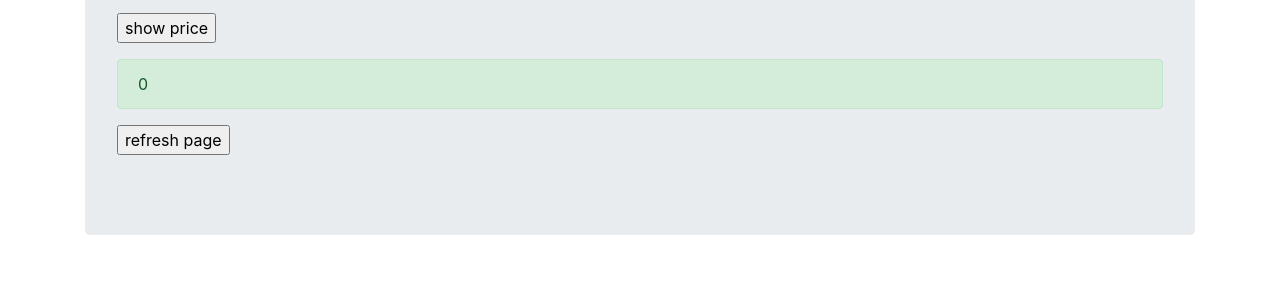
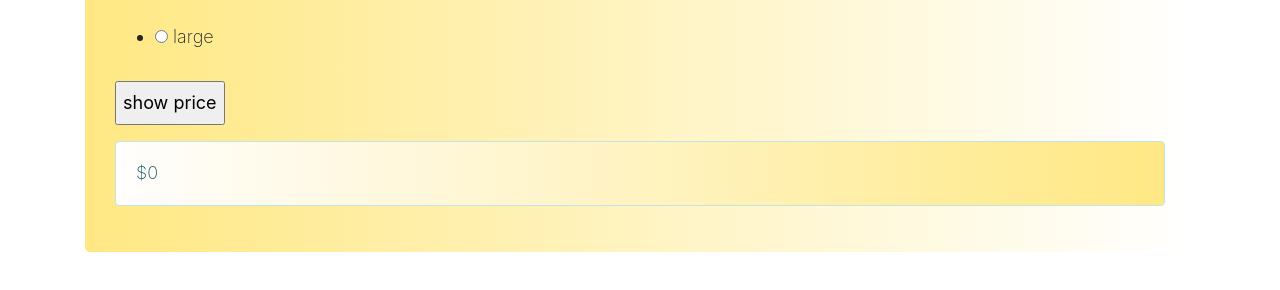
Before and after one commit to RichterBros/pizzaParlor, a plain HTML site: page index.html in a window 1280 px wide. Both pictures are taken after a click on the button "show price". Shown: the part 440-730 px from the top of the page. Drawn offline with Linux system fonts and the light colour scheme.

Commit message:
add styles

```diff
--- a/css/styles.css
+++ b/css/styles.css
@@ -0,0 +1,23 @@
+.jumbotron{
+
+  padding: 30px;
+   margin-bottom: 30px;
+   font-size: 18px;
+   font-weight: 200;
+   line-height: 2.1428571435;
+   color: inherit;
+
+   background-color: transparent;
+
+   background-image: linear-gradient(to right, rgb(255, 232, 131), rgba(255,0,0,0));
+
+
+}
+
+
+#output{
+  background-image: linear-gradient(to left, rgb(255, 232, 131), rgb(255, 255, 255));
+  display: none;
+  background-color: transparent;
+
+}
--- a/index.html
+++ b/index.html
@@ -41,11 +41,11 @@
       </ul>
 
       <p><input type="button" value="show price"></p>
+      <div id="output" class="alert alert-info"> </div>
 
-      <div id="output" class="alert alert-success"> </div>
+     </div>
 
-      <p><input type="button" onClick="window.location.reload();"value="refresh page"></p>
-      </div>
     </div>
+
   </body>
 </html>
--- a/js/scripts.js
+++ b/js/scripts.js
@@ -4,18 +4,13 @@ $(document).ready(function(){
   $("input[type='button']").click(function(){
     event.preventDefault();
 
-    //var arr = document.getElementById('rbtn').getElementsByTagName('input')
-
-
-
-    //console.log(Pizza.toppings.Topping)
     if  (document.getElementById('pepperoni').checked) {
 
        var topping1 = "pepperoni"
        var topping1 = new Topping(topping1);
        pizza.addToppings(topping1);
        var price = 1
-       //var price = new Price(price);
+
        pizza.addPrices(price);
 
       }
@@ -28,7 +23,6 @@ $(document).ready(function(){
         var topping2 = new Topping(topping2);
         pizza.addToppings(topping2);
         var price = 1
-        //var price = new Price(price);
         pizza.addPrices(price);
       }
 
@@ -37,7 +31,7 @@ $(document).ready(function(){
         var topping3 = new Topping(topping3);
         pizza.addToppings(topping3);
         var price = 1
-        //var price = new Price(price);
+
         pizza.addPrices(price);
       }
 
@@ -46,7 +40,7 @@ $(document).ready(function(){
         var topping4 = new Topping(topping4);
         pizza.addToppings(topping4);
         var price = 1
-        //var price = new Price(price);
+
         pizza.addPrices(price);
       }
 
@@ -55,7 +49,7 @@ $(document).ready(function(){
       var size1 = new Size(size1);
       pizza.addSizes(size1);
       var price = 5
-       // var price = new Price(price);
+
         pizza.addPrices(price);
 
     }
@@ -64,7 +58,6 @@ $(document).ready(function(){
       var size2 = new Size(size2);
       pizza.addSizes(size2);
       var price = 10
-      //var price = new Price(price);
       pizza.addPrices(price);
     }
     if (document.getElementById('large').checked){
@@ -72,33 +65,27 @@ $(document).ready(function(){
       var size3 = new Size(size3);
       pizza.addSizes(size3);
       var price = 15
-      //var price = new Price(price);
       pizza.addPrices(price);
+      }
+
+      newCopy = pizza.prices;
 
 
-    }
-    //for(i=0;i<pizza.prices.length;i++){
-      newCopy = pizza.prices;
-      //var str = newCopy.join(' ');
 
-    //}
-    //[newCopy].reduce((a, b) => a + b, 0)
     var sum = newCopy.reduce(function(a, b){
       return a + b;
-  }, 0);
+     }, 0);
 
-      //var arrPrice = pizza.prices.map(x => x * 2);
 
-    console.log(sum)
-//console.log(pizza.prices)
 
-    //var sum = pizza.prices.reduce(function(a, b){
-     // return a + b;
-     // }, 0);
-     $("#output").html(sum);
-  // console.log(sum)
+    //console.log(sum)
+
+
+    //$("#output" ).show();
+     $("#output").html("$" + sum);
+     $("#output").fadeIn(3000);
     });
-   //$("#output").html( "you ordered" + " ")
+
 });
 
 
```
